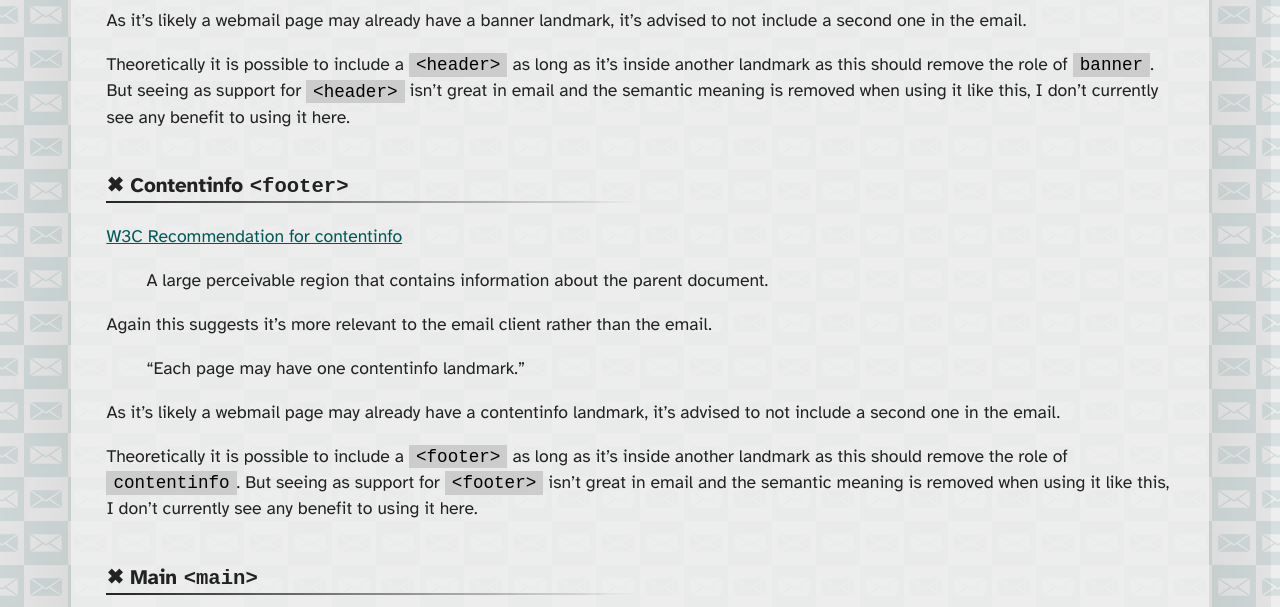
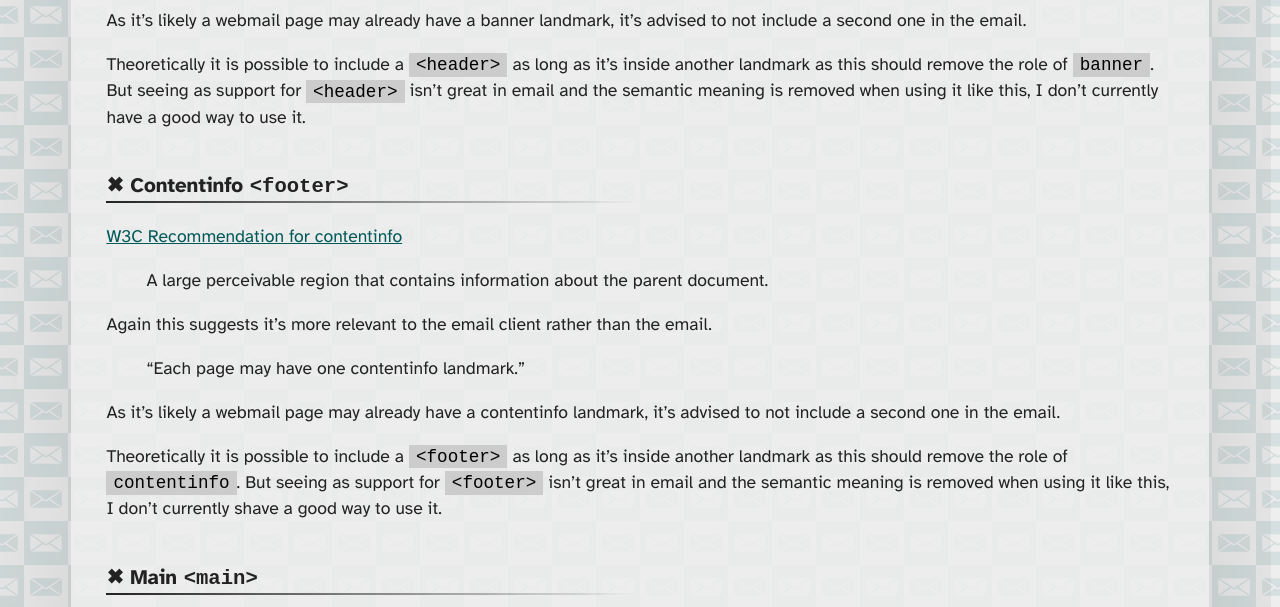
Before and after one commit to M-J-Robbins/good-email-code, a Jekyll site: the page built from email-accessibility/aria-landmarks-in-html-email.md, in a window 1280 px wide. Shown: the part 2031-2638 px from the top of the page. Built offline with Jekyll 4.4.1, drawn with Linux system fonts in a browser that asks for light colours; our own code applies the rules of GitHub Pages for plain Markdown files; a script that is not in the unit is left out.

Commit message:
wording update

```diff
--- a/assets/css/style.css
+++ b/assets/css/style.css
@@ -67,6 +67,17 @@
     background-color: #111;
   }
 }
+@media (prefers-reduced-transparency: reduce) {
+  html{
+    --main-bg-color: #eee;
+  }
+  @media (prefers-color-scheme: dark) {
+    html{
+      --main-bg-color: #333;
+    }
+  }
+}
+
 *{
   box-sizing:border-box;
 }
--- a/email-accessibility/aria-landmarks-in-html-email.md
+++ b/email-accessibility/aria-landmarks-in-html-email.md
@@ -55,7 +55,7 @@
 
 As it’s likely a webmail page may already have a banner landmark, it’s advised to not include a second one in the email.
 
-Theoretically it is possible to include a `<header>` as long as it's inside another landmark as this should remove the role of `banner`. But seeing as support for `<header>` isn't great in email and the semantic meaning is removed when using it like this, I don't currently see any benefit to using it here.
+Theoretically it is possible to include a `<header>` as long as it's inside another landmark as this should remove the role of `banner`. But seeing as support for `<header>` isn't great in email and the semantic meaning is removed when using it like this, I don't currently have a good way to use it.
 
 ### ✖ Contentinfo `<footer>`
 [W3C Recommendation for contentinfo](https://www.w3.org/TR/wai-aria-1.1/#contentinfo)
@@ -68,7 +68,7 @@
 
 As it’s likely a webmail page may already have a contentinfo landmark, it’s advised to not include a second one in the email.
 
-Theoretically it is possible to include a `<footer>` as long as it's inside another landmark as this should remove the role of `contentinfo`. But seeing as support for `<footer>` isn't great in email and the semantic meaning is removed when using it like this, I don't currently see any benefit to using it here.
+Theoretically it is possible to include a `<footer>` as long as it's inside another landmark as this should remove the role of `contentinfo`. But seeing as support for `<footer>` isn't great in email and the semantic meaning is removed when using it like this, I don't currently shave a good way to use it.
 
 ### ✖ Main `<main>`
 [W3C Recommendation for main](https://www.w3.org/TR/wai-aria-1.1/#main)
```
